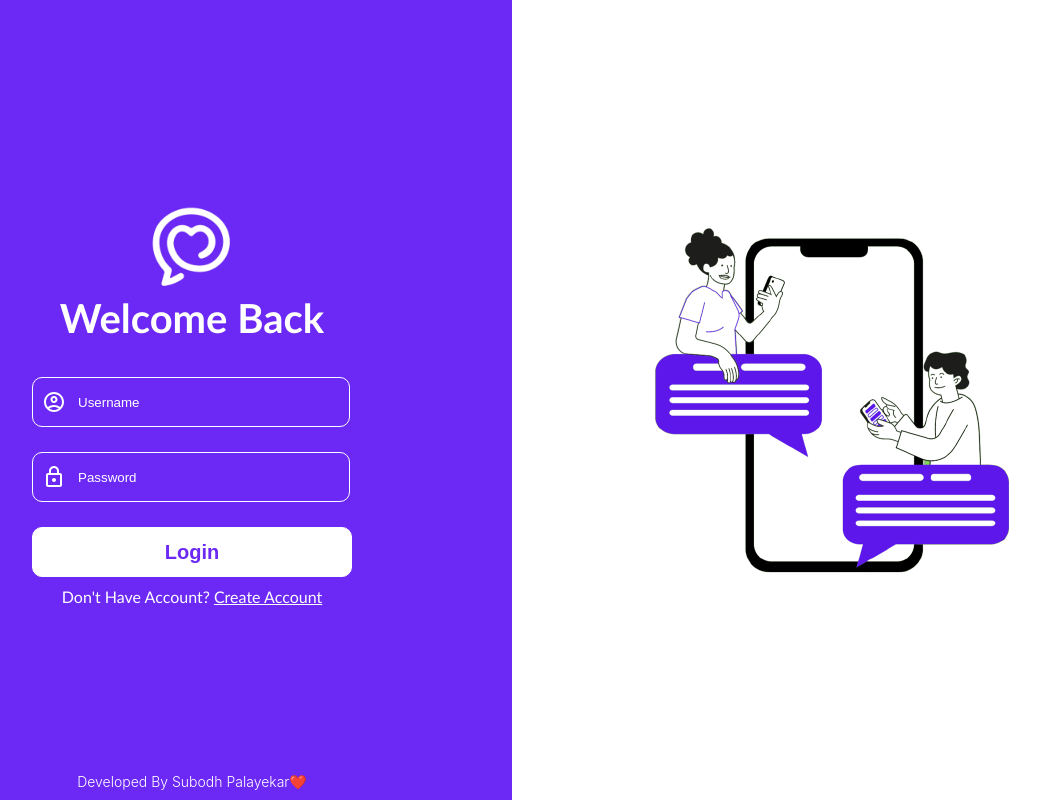
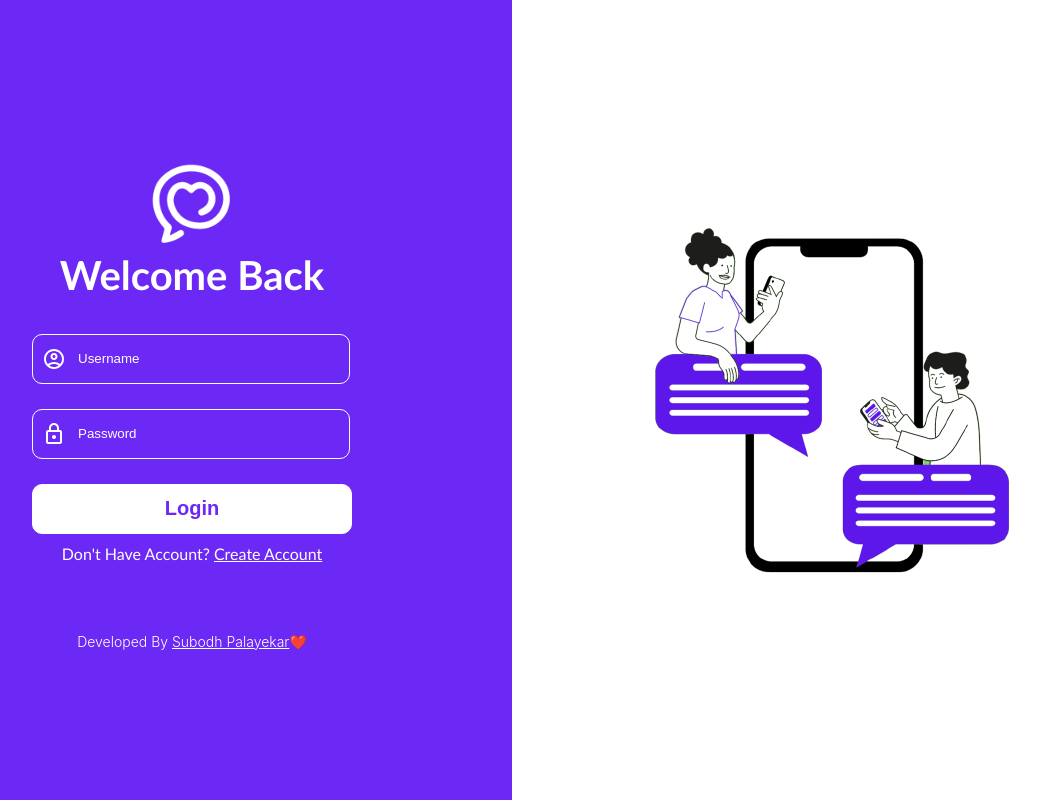
Before and after one commit to subodh-palayekar/chatapp-client, a React (Create React App) app: page / in a window 1280 px wide. Shown: the whole page, without its empty margins (128-1168 px from the left). Built offline with nearby package versions, Linux system fonts and the light colour scheme.

Commit message:
credits changes

```diff
--- a/src/components/ChatArea/Chatarea.js
+++ b/src/components/ChatArea/Chatarea.js
@@ -155,6 +155,7 @@ const Chatarea = () => {
 
 
   const findGroupAdmin=()=>{
+    setGroupAdmin(false)
       if(groupAdminId===userData._id){
         setGroupAdmin(true);
       }
@@ -200,7 +201,7 @@ const Chatarea = () => {
     }
     getMessage()
     findGroupAdmin()
-  },[chat_id,userData?.token,refresh,allMessage])
+  },[chat_id,userData?.token,refresh,allMessage,isGroup])
 
   return (
     <>
--- a/src/components/Credit/Credits.css
+++ /dev/null
@@ -1,18 +0,0 @@
-.credits{
-
-    display: flex;
-    justify-content: center;
-    color: white;
-    font-weight:300 ;
-    font-size: 14px;
-    align-items: end;
-    position: absolute;
-    bottom: 10px;
-}
-
-
-@media (max-width:285px){
-    .credits{
-     bottom: -72px;
-    }
-}
--- a/src/components/Credit/Credits.js
+++ /dev/null
@@ -1,12 +0,0 @@
-import React from 'react'
-import './Credits.css'
-
-const Credits = () => {
-  return (
-    <span className='credits'>
-      Developed By Subodh Palayekar❤️
-    </span>
-  )
-}
-
-export default Credits
--- a/src/components/LoginComp/Login.js
+++ b/src/components/LoginComp/Login.js
@@ -7,7 +7,6 @@ import welcomeImg from "../../Assets/welcomeImg.png";
 import axios from 'axios';
 import { toast } from 'react-toastify';
 import { CircularProgress } from '@mui/material';
-import Credits from '../Credit/Credits';
 import Logo from "../../Assets/logo.png"
 
 const Login = () => {
@@ -78,7 +77,7 @@ const Login = () => {
           }
         </form>
         <span className="login-bottom-text">Don't Have Account? <Link className="link-text" to="/register"> Create Account</Link> </span>
-        <Credits/>
+        <span className='credits'>Developed By <a target='_blank' href='https://github.com/subodh-palayekar'>Subodh Palayekar</a>❤️</span>
       </div>
       <div className="login-right">
         <img src={welcomeImg} alt="welcome" />
--- a/src/components/LoginComp/login.css
+++ b/src/components/LoginComp/login.css
@@ -86,6 +86,23 @@
     text-decoration: underline;
 }
 
+.credits{
+    color: white;
+    font-weight:300 ;
+    font-size: 14px;
+    margin-top: 70px;
+}
+.credits a{
+    color: white;
+}
+
+
+@media (max-width:285px){
+    .credits{
+     bottom: -72px;
+    }
+}
+
 .login-right{
     display: flex;
     justify-content: center;
```
